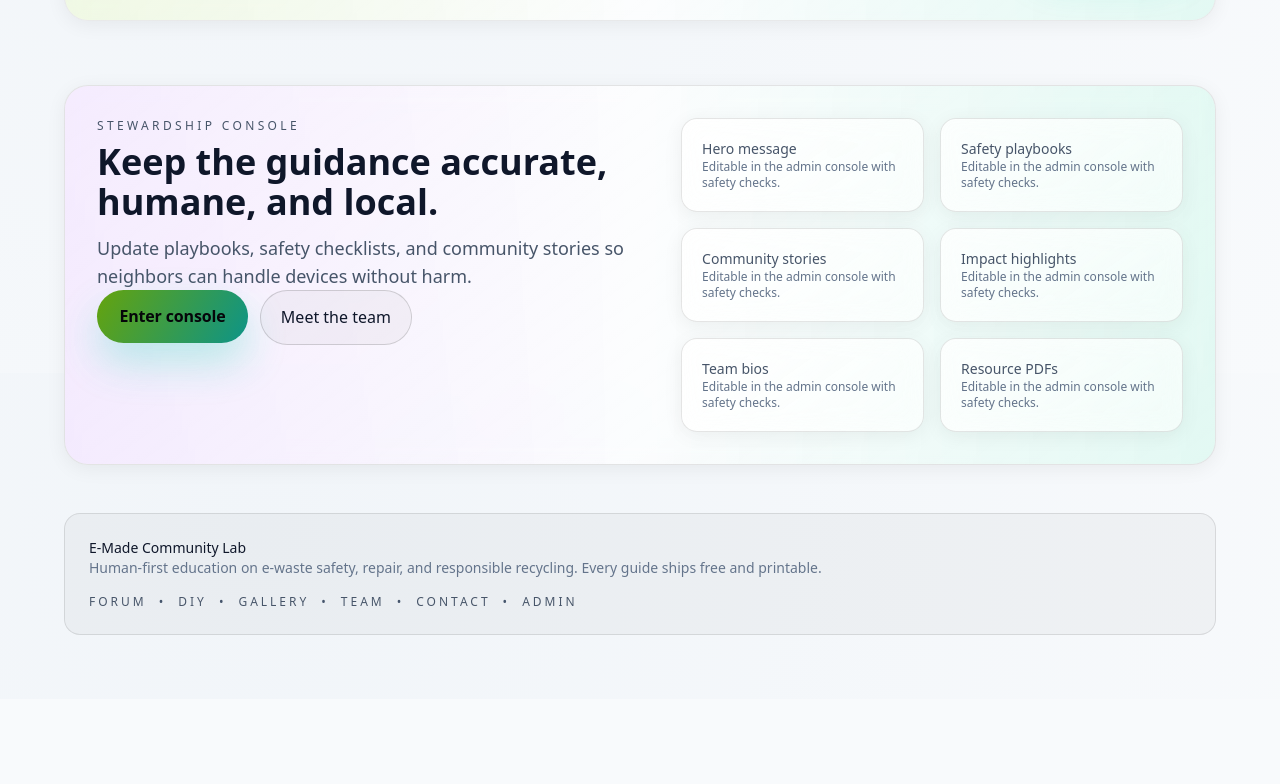
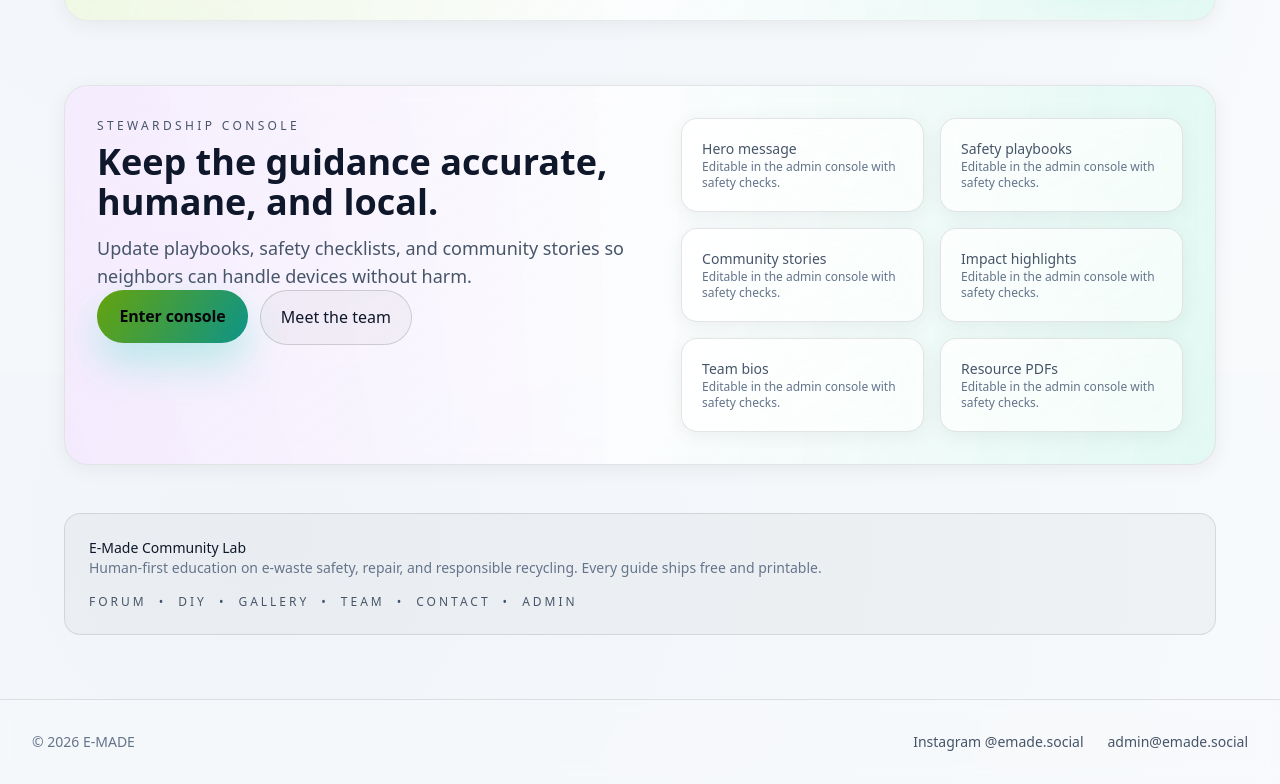
Before and after one commit to justiceopokunon/emade, a Next.js app in the folder web/: page / in a window 1280 px wide. Shown: the part 2827-3611 px from the top of the page. Before the commit the page ends 3526 px from the top, so only its background shows below. Built offline with nearby package versions, Linux system fonts and the light colour scheme; no server answers.

Commit message:
Add Instagram, footer, SEO improvements & structured data

```diff
--- a/web/src/app/layout.tsx
+++ b/web/src/app/layout.tsx
@@ -14,6 +14,25 @@ const normalizedSiteUrl = siteUrl.startsWith("http://") || siteUrl.startsWith("h
 export const metadata: Metadata = {
   title: siteName,
   description: siteDescription,
+  keywords: [
+    "e-waste recycling",
+    "electronic waste",
+    "battery recycling",
+    "device recycling",
+    "safe e-waste disposal",
+    "community recycling",
+    "electronic waste management",
+    "sustainable electronics",
+    "repair and reuse",
+    "e-waste safety",
+    "electronics repair",
+    "responsible recycling",
+    "emade",
+    "e-made",
+  ],
+  authors: [{ name: "E-MADE" }],
+  creator: "E-MADE",
+  publisher: "E-MADE",
   metadataBase: new URL(normalizedSiteUrl),
   icons: {
     icon: "/logo.png",
@@ -25,6 +44,8 @@ export const metadata: Metadata = {
     description: siteDescription,
     url: normalizedSiteUrl,
     siteName: siteName,
+    locale: "en_US",
+    type: "website",
     images: [
       {
         url: `${normalizedSiteUrl}/images/og-image.png`,
@@ -33,13 +54,23 @@ export const metadata: Metadata = {
         alt: `${siteName} - ${siteDescription}`,
       },
     ],
-    type: "website",
   },
   twitter: {
     card: "summary_large_image",
     title: siteName,
     description: siteDescription,
     images: [`${normalizedSiteUrl}/images/og-image.png`],
+  },
+  robots: {
+    index: true,
+    follow: true,
+    googleBot: {
+      index: true,
+      follow: true,
+      'max-video-preview': -1,
+      'max-image-preview': 'large',
+      'max-snippet': -1,
+    },
   },
 };
 
@@ -54,14 +85,63 @@ export default function RootLayout({
   children: React.ReactNode;
 }>) {
   const envClass = process.env.NODE_ENV === "production" ? "env-production" : "env-development";
+
+  const jsonLd = {
+    '@context': 'https://schema.org',
+    '@type': 'Organization',
+    name: siteName,
+    description: siteDescription,
+    url: normalizedSiteUrl,
+    logo: `${normalizedSiteUrl}/logo.png`,
+    sameAs: [
+      'https://instagram.com/emade.social',
+    ],
+    contactPoint: {
+      '@type': 'ContactPoint',
+      email: 'admin@emade.social',
+      contactType: 'customer service',
+    },
+  };
+
   return (
     <html lang="en" className={`${envClass} dark`} suppressHydrationWarning>
+      <head>
+        <script
+          type="application/ld+json"
+          dangerouslySetInnerHTML={{ __html: JSON.stringify(jsonLd) }}
+        />
+      </head>
       <body className="antialiased min-h-screen bg-surface text-foreground">
         <ThemeProvider>
           <div className="noise-overlay" aria-hidden />
           <div className="grid-overlay" aria-hidden />
           <SiteNav />
           <main>{children}</main>
+          <footer className="relative z-10 border-t border-white/10 bg-surface/50 backdrop-blur-sm">
+            <div className="mx-auto max-w-7xl px-4 py-8 sm:px-8">
+              <div className="flex flex-col items-center justify-between gap-4 sm:flex-row">
+                <div className="flex items-center gap-2">
+                  <span className="text-sm text-slate-400">© 2026 E-MADE</span>
+                </div>
+                <div className="flex items-center gap-6">
+                  <a
+                    href="https://instagram.com/emade.social"
+                    target="_blank"
+                    rel="noopener noreferrer"
+                    className="text-sm text-slate-300 transition-colors hover:text-primary"
+                  >
+                    Instagram @emade.social
+                  </a>
+                  <a
+                    href="mailto:admin@emade.social"
+                    className="text-sm text-slate-300 transition-colors hover:text-primary"
+                  >
+                    admin@emade.social
+                  </a>
+                </div>
+              </div>
+            </div>
+          </footer>
         </ThemeProvider>
       </body>
     </html>
--- a/web/src/lib/data.ts
+++ b/web/src/lib/data.ts
@@ -284,6 +284,11 @@ export const adminPanels = [
 
 export const contactChannels = [
   {
+    label: "Instagram",
+    detail: "@emade.social - Follow for updates, tips & stories",
+    href: "https://instagram.com/emade.social",
+  },
+  {
     label: "Partnerships",
     detail: "admin@emade.social",
     href: "mailto:admin@emade.social",
```
